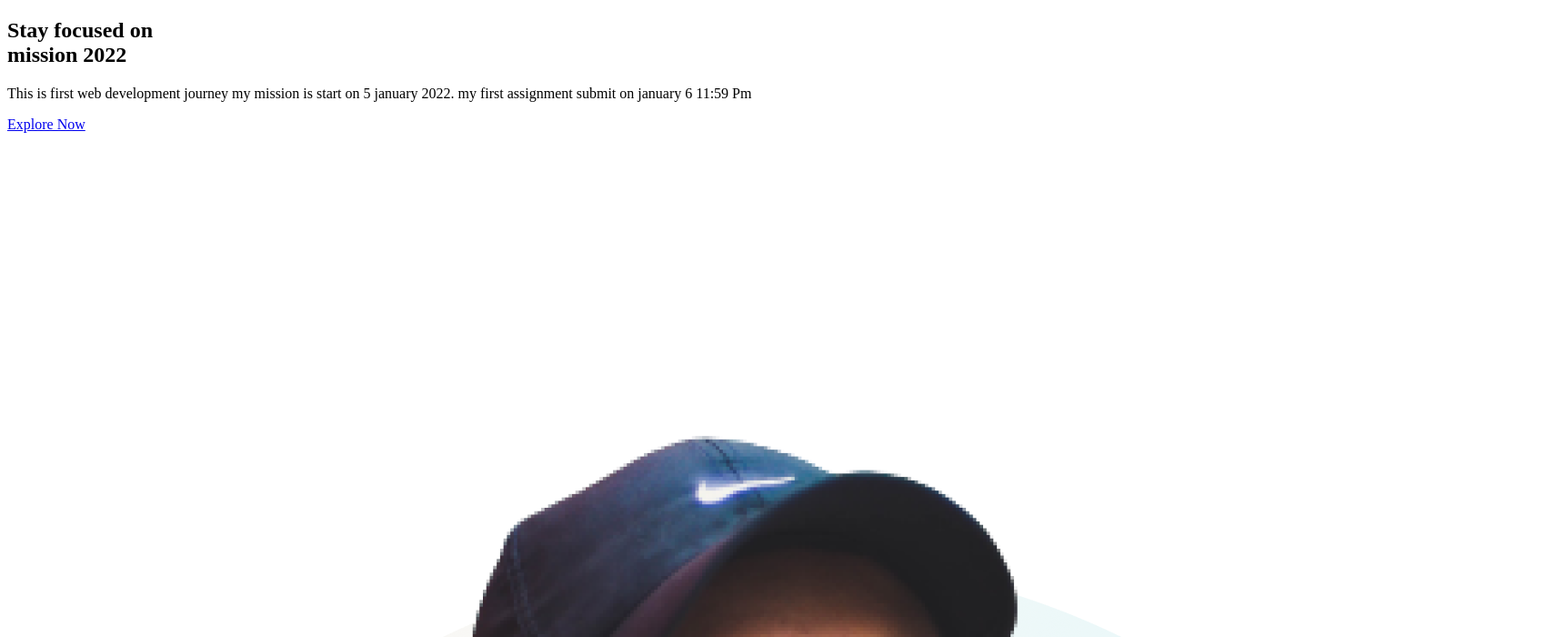
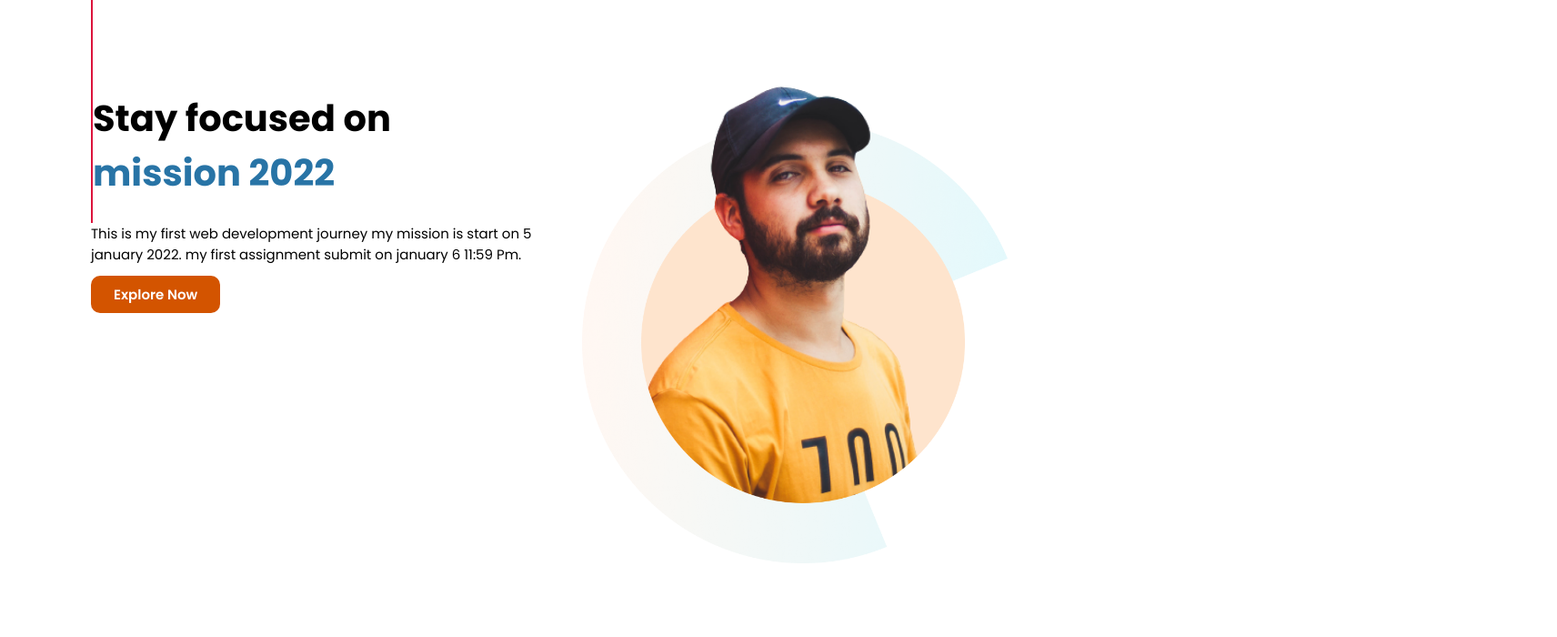
Before and after one commit to kabirul-design/assignment-1, a plain HTML site: page index.html in a window 1280 px wide. Shown: the top 700 px of the page at 91% size, 1712 px wide, since content can reach past the window. Drawn offline with Linux system fonts and the light colour scheme.

Commit message:
new update

```diff
--- a/css/style.css
+++ b/css/style.css
@@ -0,0 +1,61 @@
+*{
+    margin: 0;
+    padding: 0;
+    box-sizing: border-box;
+}
+
+body{
+    overflow-x: hidden;
+    font-family: 'Poppins', sans-serif;
+}
+a{
+    text-decoration: none;
+}
+
+.banner-area{
+    display: flex;
+    margin: 0 100px 80px;
+}
+.banner-title{
+    width: 50%;
+}
+/* #title-slice{
+    border: 2px solid red ;
+    border-width: 4px;
+    border-image-slice: 1;
+    height: 4px;
+} */
+.banner-title h1{
+    padding-top: 100px ;
+    font-size: 40px;
+    color: #000;
+    padding-bottom: 25px;
+    border-left: 2px solid crimson;
+}
+.banner-title span{
+    color:  #2874a6;
+}
+.banner-title p{
+    font-size: 15px;
+    color: #000;
+    padding-bottom: 20px;
+}
+.banner-title .btn{
+   font-size: 15px;
+   font-weight: 600;
+   background:  #d35400;
+   padding: 10px 25px;
+   border-radius: 10px;
+   color: #fff;
+}
+
+
+
+.banner-images{
+    width: 50%;
+
+}
+.banner-images img{
+    width: 90%;
+
+}
--- a/index.html
+++ b/index.html
@@ -5,19 +5,22 @@
     <meta http-equiv="X-UA-Compatible" content="IE=edge">
     <meta name="viewport" content="width=device-width, initial-scale=1.0">
     <title>assignment 1</title>
+    <link rel="preconnect" href="https://fonts.googleapis.com">
+    <link rel="preconnect" href="https://fonts.gstatic.com" crossorigin>
+    <link href="https://fonts.googleapis.com/css2?family=Poppins:wght@200;300;400;500;600;700&display=swap" rel="stylesheet">
+    <link rel="stylesheet" href="css/style.css">
 </head>
 <body>
     <section class="banner-area">
-        <div class="banner-title">
+        <div id="title-slice" class="banner-title">
             <h1>Stay focused on <br> <span>mission 2022</span></h1>
-            <p>This is first web development journey my mission is start on 5 january
-                2022. my first assignment submit on january 6 11:59 Pm
+            <p>This is my first web development journey my mission is start on 5 january
+                2022. my first assignment submit on january 6 11:59 Pm.
             </p>
             <a href="#" class="btn">Explore Now</a>
         </div>
         <div class="banner-images">
             <img src="img/person/person-0.png" alt="">
-
         </div>
     </section>
 
```
